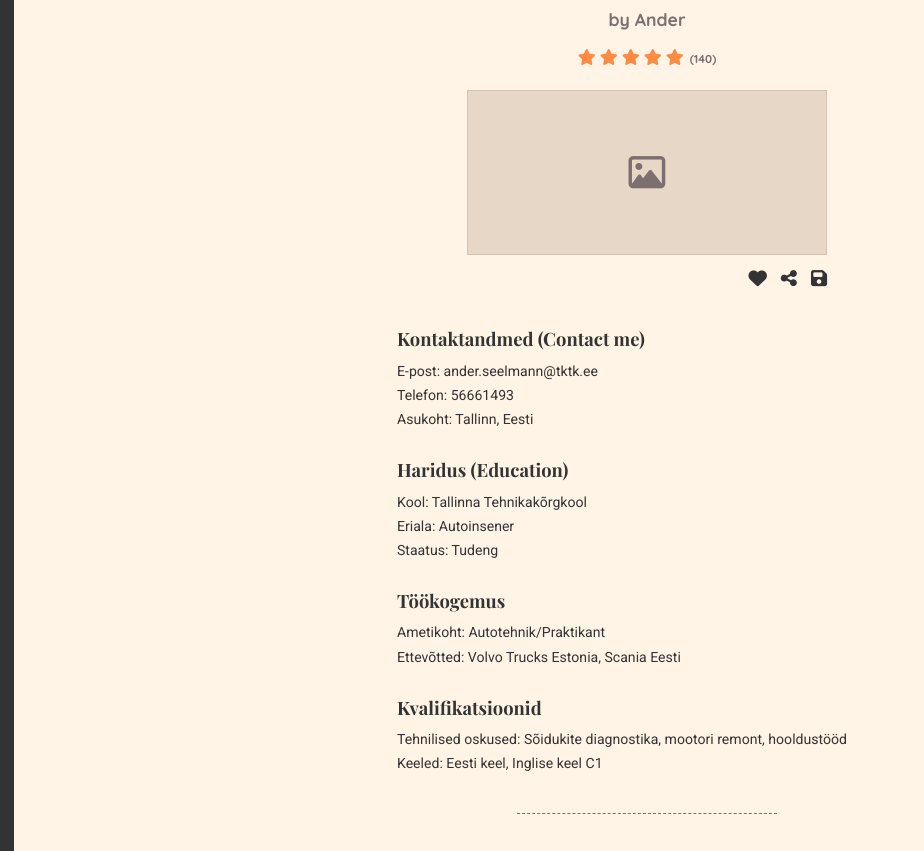
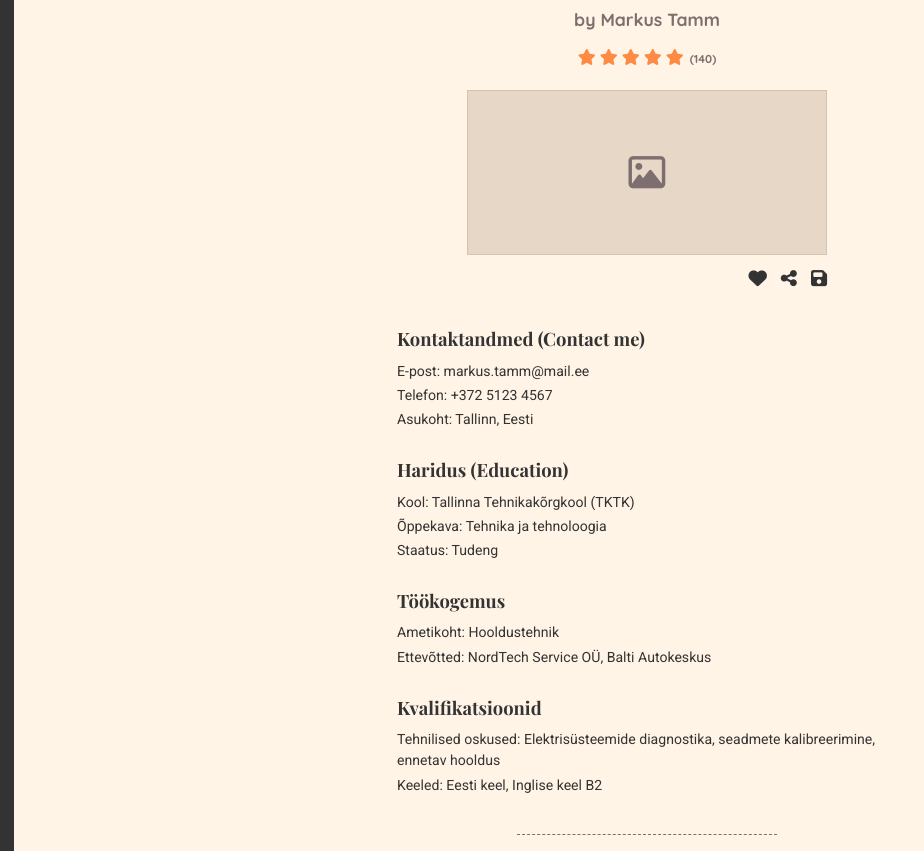
Before and after one commit to anderseelmann-hub/week7-8, a plain HTML site: page index.html in a window 1280 px wide. Shown: the part 94-945 px from the top of the page, without its empty margins (0-924 px from the left). Drawn offline with nearby package versions, Linux system fonts and the light colour scheme; a web font is replaced by a local one.

Commit message:
Uuendatud

```diff
--- a/index.html
+++ b/index.html
@@ -3,7 +3,7 @@
 <head>
     <meta charset="UTF-8">
     <meta name="viewport" content="width=device-width, initial-scale=1.0">
-    <title>CV - Ander</title>
+    <title>CV - Markus Tamm</title>
     <link rel="stylesheet" href="css/style.css">
     <script src="https://kit.fontawesome.com/c3b0f38585.js" crossorigin="anonymous"></script>
 </head>
@@ -11,7 +11,7 @@
     <div class="container">
         <header class="cv-header">
             <h1 class="cv-title">CV</h1>
-            <p class="cv-subtitle">by Ander</p>
+            <p class="cv-subtitle">by Markus Tamm</p>
 
             <div class="rating">
                 <ul class="rating-stars">
@@ -42,28 +42,28 @@
         <section class="main">
             <div class="cv-section">
                 <h2 class="section-heading">Kontaktandmed (Contact me)</h2>
-                <p>E-post: ander.seelmann@tktk.ee</p>
-                <p>Telefon: 56661493</p>
+                <p>E-post: markus.tamm@mail.ee</p>
+                <p>Telefon: +372 5123 4567</p>
                 <p>Asukoht: Tallinn, Eesti</p>
             </div>
 
             <div class="cv-section">
                 <h2 class="section-heading">Haridus (Education)</h2>
-                <p>Kool: Tallinna Tehnikakõrgkool</p>
-                <p>Eriala: Autoinsener</p>
+                <p>Kool: Tallinna Tehnikakõrgkool (TKTK)</p>
+                <p>Õppekava: Tehnika ja tehnoloogia</p>
                 <p>Staatus: Tudeng</p>
             </div>
 
             <div class="cv-section">
                 <h2 class="section-heading">Töökogemus</h2>
-                <p>Ametikoht: Autotehnik/Praktikant</p>
-                <p>Ettevõtted: Volvo Trucks Estonia, Scania Eesti</p>
+                <p>Ametikoht: Hooldustehnik</p>
+                <p>Ettevõtted: NordTech Service OÜ, Balti Autokeskus</p>
             </div>
 
             <div class="cv-section">
                 <h2 class="section-heading">Kvalifikatsioonid</h2>
-                <p>Tehnilised oskused: Sõidukite diagnostika, mootori remont, hooldustööd</p>
-                <p>Keeled: Eesti keel, Inglise keel C1</p>
+                <p>Tehnilised oskused: Elektrisüsteemide diagnostika, seadmete kalibreerimine, ennetav hooldus</p>
+                <p>Keeled: Eesti keel, Inglise keel B2</p>
             </div>
 
             <hr class="section-divider">
```
